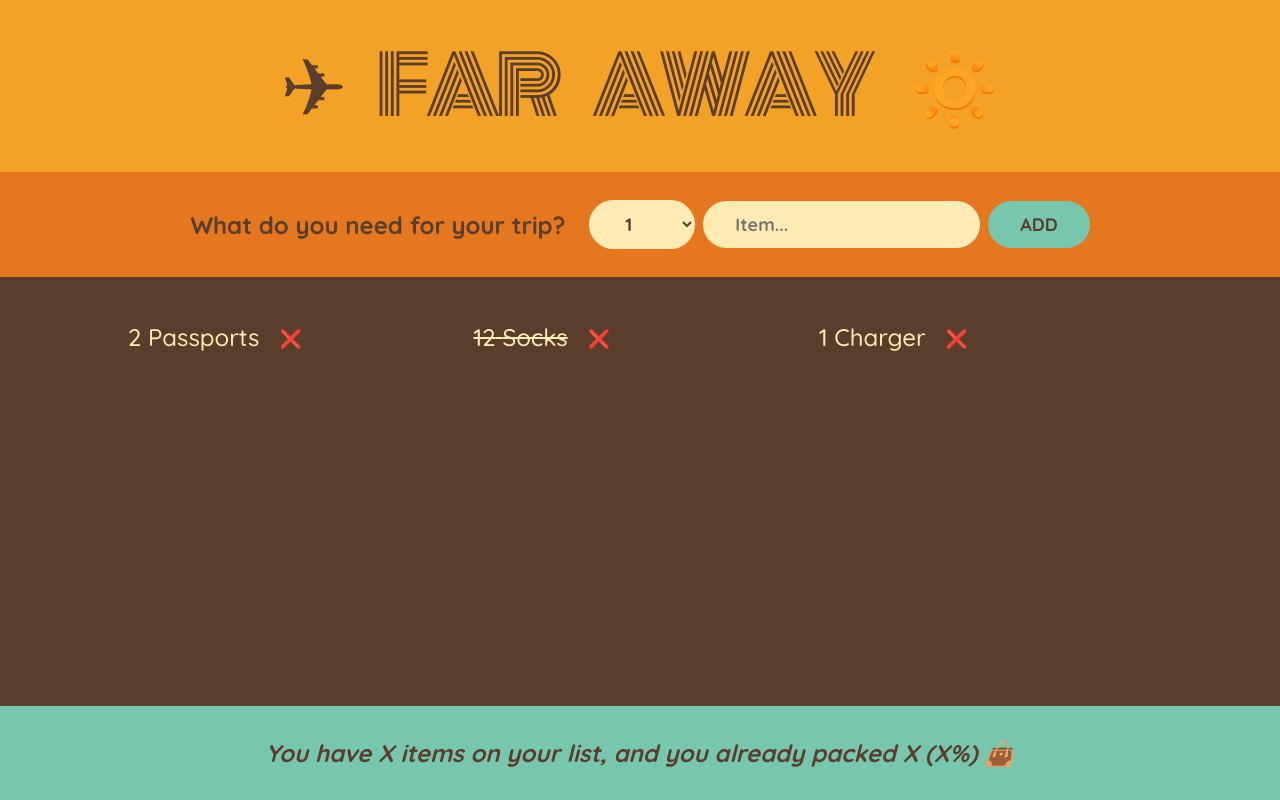
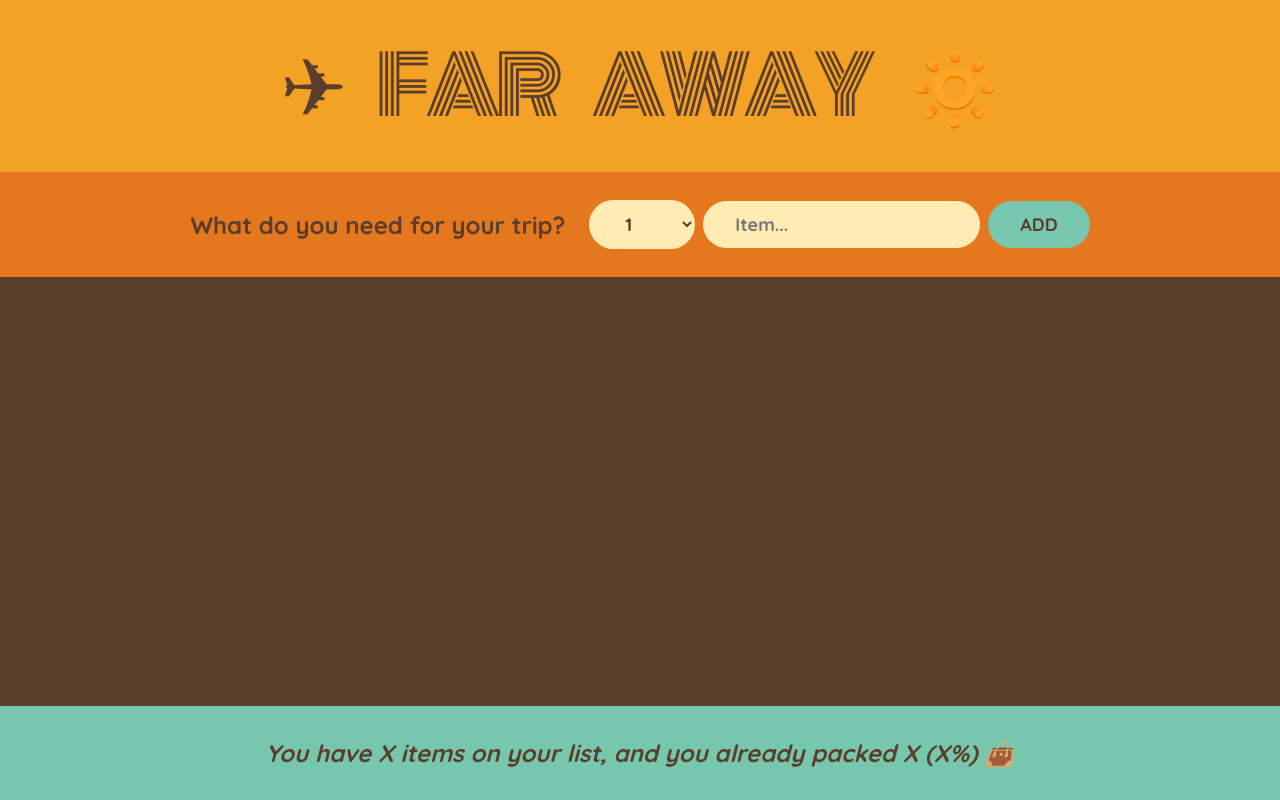
Before and after one commit to BeckieMorton/travel-list, a React (Create React App) app: page / in a window 1280 px wide. Built offline with nearby package versions, Linux system fonts and the light colour scheme.

Commit message:
practice lifting up state

```diff
--- a/src/App.js
+++ b/src/App.js
@@ -7,11 +7,17 @@
 ];
 
 export default function App() {
+  const [items, setItems] = useState([]);
+
+  const handleAddItem = (item) => {
+    setItems((items) => [...items, item]);
+    //this adds to the array in a immutable way
+  };
   return (
     <div className="app">
       <Logo />
-      <Form />
-      <PackingList />
+      <Form onAddItems={handleAddItem} />
+      <PackingList items={items} />
       <Stats />
     </div>
   );
@@ -21,7 +27,7 @@
   return <h1>✈ Far Away 🔅</h1>;
 }
 
-function Form() {
+function Form({ onAddItems }) {
   const [description, setDescription] = useState("");
   const [quantity, setQuantity] = useState(1);
 
@@ -32,6 +38,8 @@
 
     const newItem = { description, quantity, packed: false, id: Date.now() };
     console.log(newItem);
+
+    onAddItems(newItem);
 
     setDescription("");
     setQuantity(1);
@@ -61,11 +69,11 @@
   );
 }
 
-function PackingList() {
+function PackingList({ items }) {
   return (
     <div className="list">
       <ul>
-        {initialItems.map((item) => (
+        {items.map((item) => (
           <Item item={item} key={item.id} />
         ))}
       </ul>
--- a/src/index.css
+++ b/src/index.css
@@ -16,6 +16,7 @@
   color: #5a3e2b;
   font-family: "Quicksand";
   font-weight: 500;
+  overflow: hidden;
 }
 
 .app {
@@ -94,7 +95,7 @@
 .list ul {
   list-style: none;
   width: 80%;
-  overflow: scroll;
+  /* overflow: scroll; */
 
   display: grid;
   grid-template-columns: repeat(auto-fit, minmax(250px, 1fr));
```
